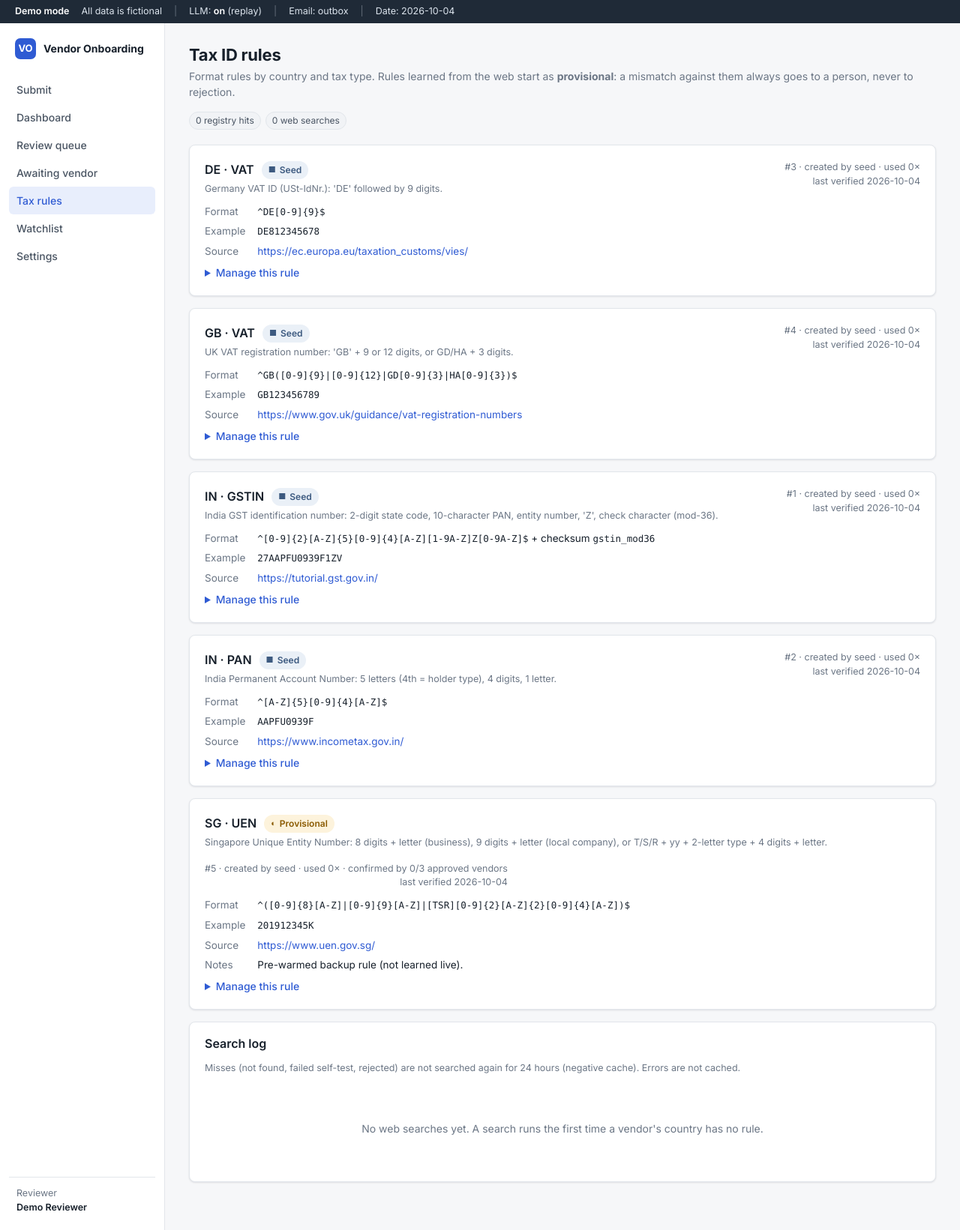
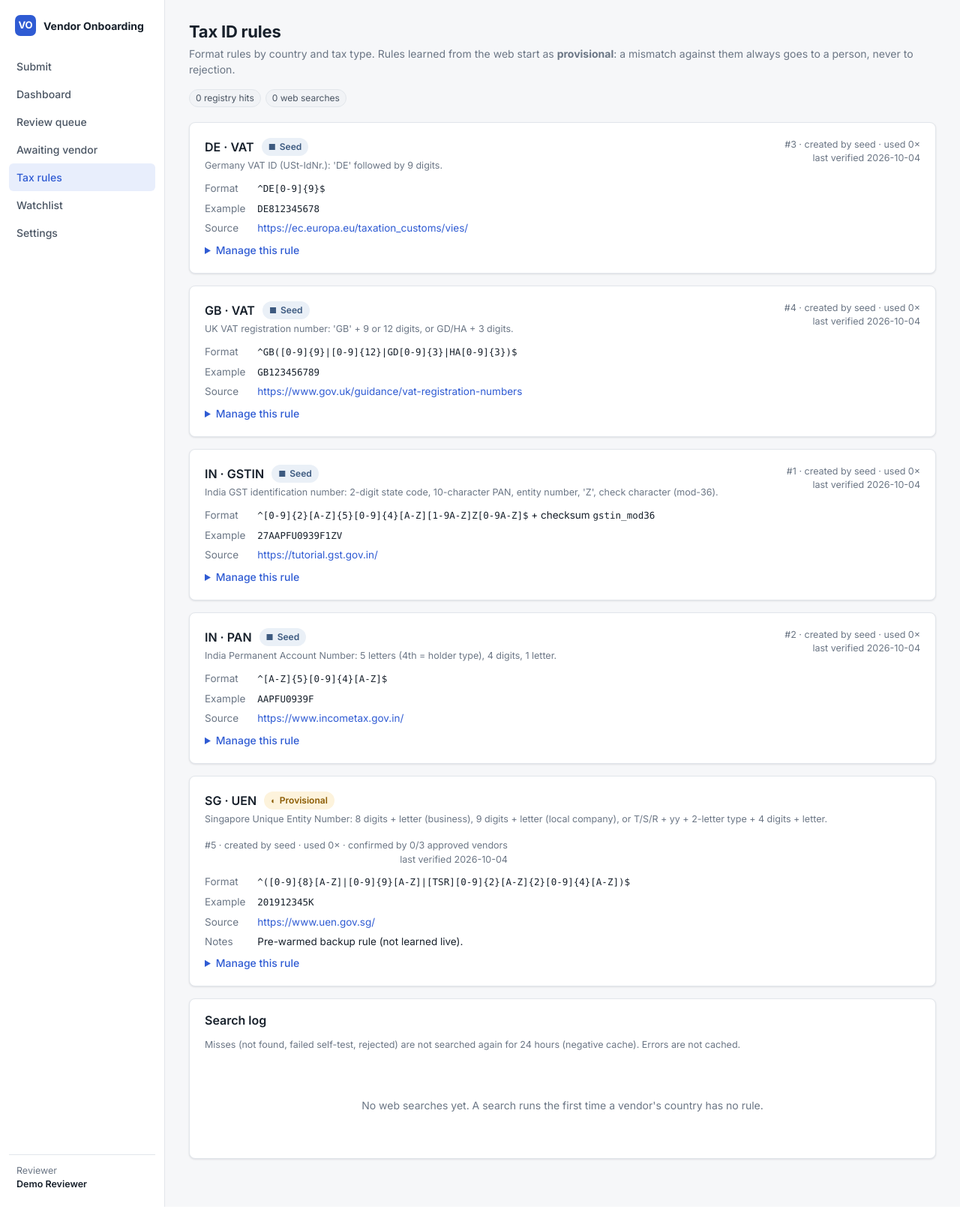
Before and after one commit to Hitanshu-codes/Zamp-vendor-onboarding, a FastAPI app: page /rules in a window 1280 px wide. Shown: the whole page at 75% size. After the commit the page ends 1610 px from the top, so only its background shows below. Run offline with FastAPI, Linux system fonts and the light colour scheme; data comes from the database, SQL or seed files in the repository; data that the repository does not hold is empty.

Commit message:
Remove banner section from base.html and adjust shell min-height in app.css

```diff
--- a/app/web/static/app.css
+++ b/app/web/static/app.css
@@ -45,15 +45,7 @@ code, .mono { font-family: var(--mono); font-size: 12.5px; }
 .small { font-size: 12.5px; }
 
 /* --- shell ---------------------------------------------------------------- */
-.banner {
-  background: #1f2a37; color: #dbe3ec; font-size: 12.5px;
-  padding: 6px 20px; display: flex; gap: 16px; align-items: center; flex-wrap: wrap;
-}
-.banner strong { color: #fff; font-weight: 600; }
-.banner .sep { opacity: .35; }
-.banner .flag-off { color: #ffb4a8; font-weight: 600; }
-
-.shell { display: grid; grid-template-columns: 220px 1fr; min-height: calc(100vh - 32px); }
+.shell { display: grid; grid-template-columns: 220px 1fr; min-height: 100vh; }
 .sidebar {
   background: var(--surface); border-right: 1px solid var(--border);
   padding: 20px 12px; display: flex; flex-direction: column; gap: 4px;
--- a/app/web/templates/base.html
+++ b/app/web/templates/base.html
@@ -10,18 +10,6 @@
   {% block head %}{% endblock %}
 </head>
 <body>
-  <div class="banner" role="note">
-    <strong>Demo mode</strong>
-    <span>All data is fictional</span>
-    <span class="sep">|</span>
-    <span>LLM:
-      {% if llm_enabled %}<strong>on</strong> ({{ llm_mode }}){% else %}<span class="flag-off">off (kill switch)</span>{% endif %}
-    </span>
-    <span class="sep">|</span>
-    <span>Email: {{ email_provider }}</span>
-    <span class="sep">|</span>
-    <span>Date: {{ sim_today }}{% if clock_offset %} (simulated +{{ clock_offset }}d){% endif %}</span>
-  </div>
   <div class="shell">
     <aside class="sidebar">
       <div class="brand"><span class="brand-mark" aria-hidden="true">VO</span><span>Vendor Onboarding</span></div>
```
